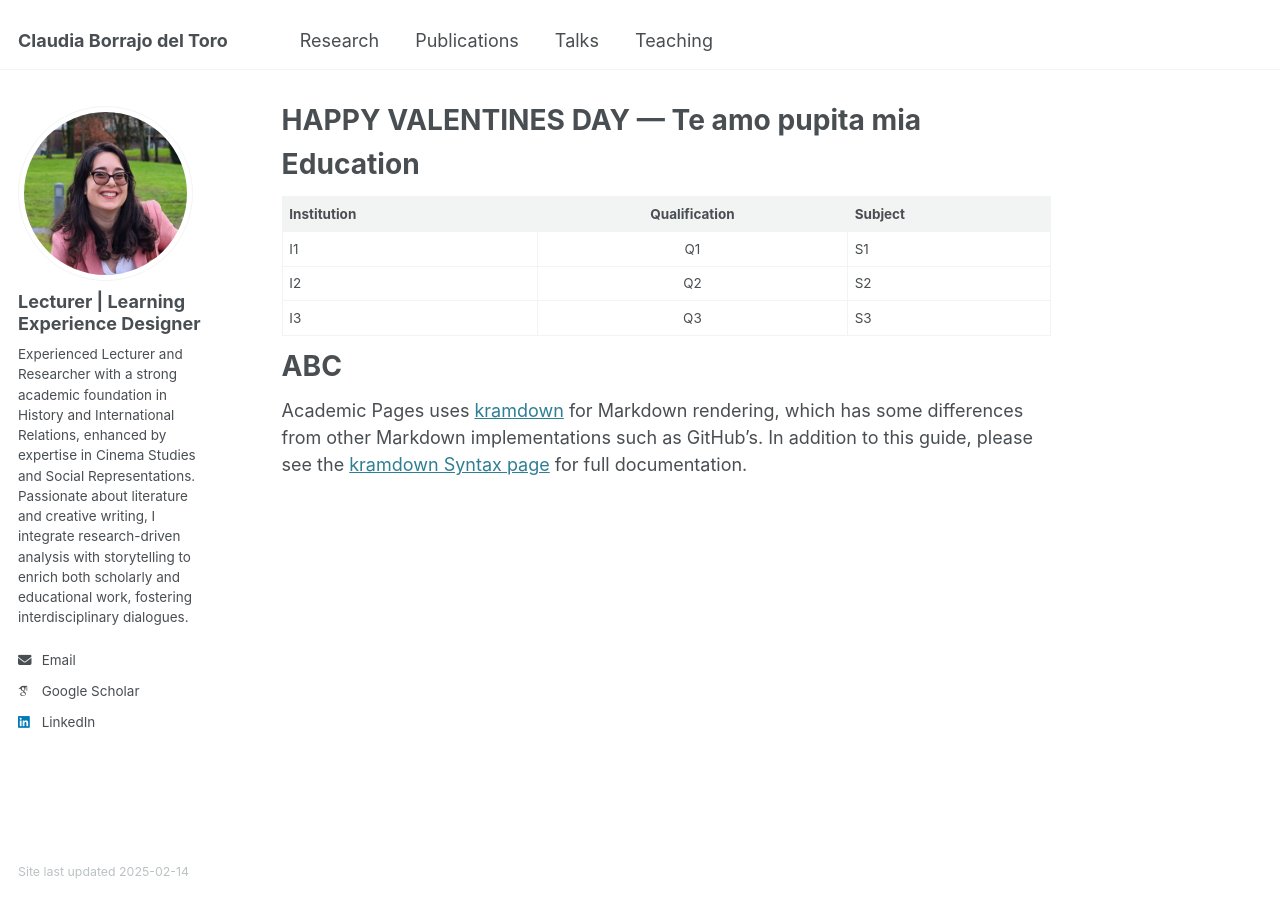
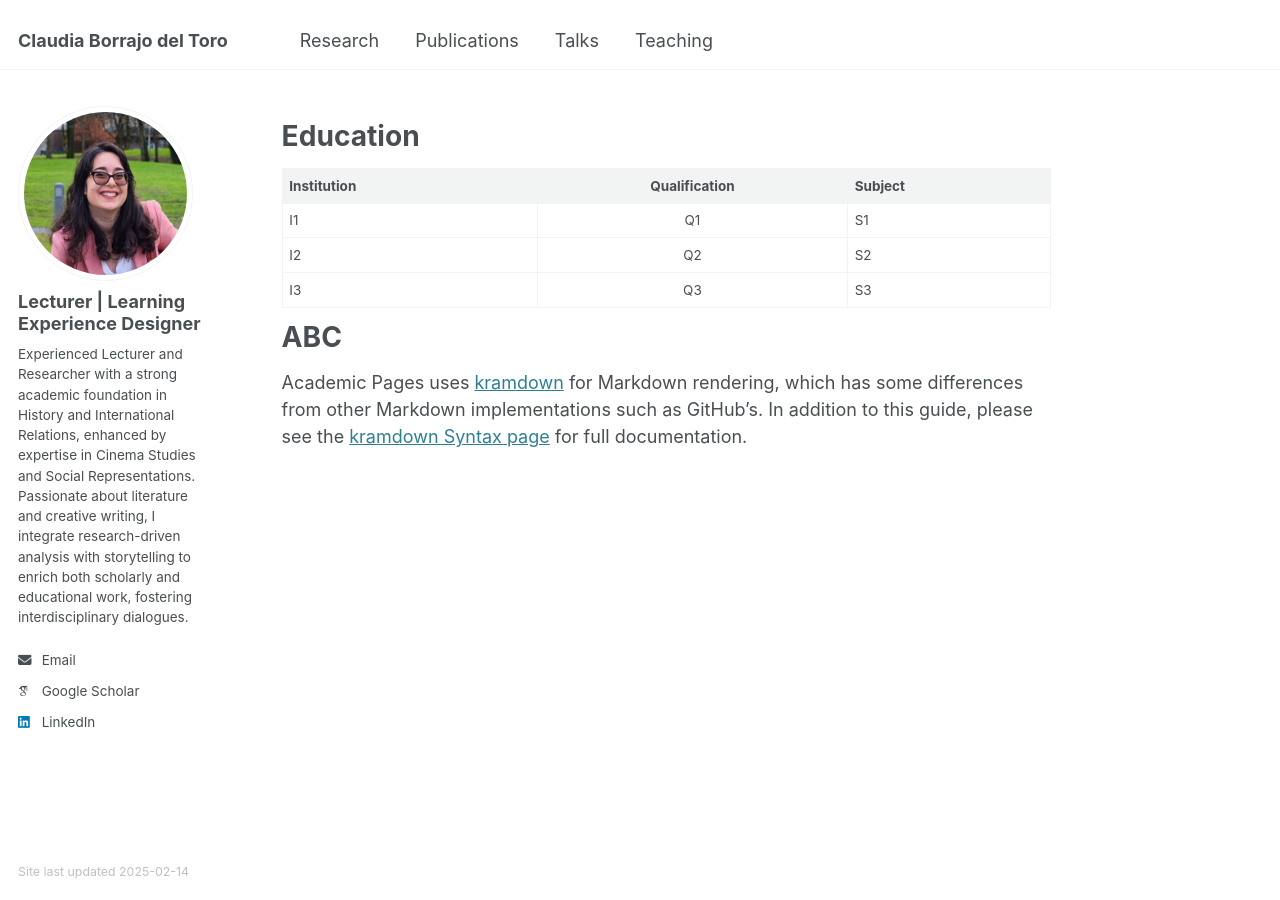
Before and after one commit to claudiabt/claudiabt.github.io, a Jekyll site: the page built from _pages/about.md, in a window 1280 px wide. Built offline with Jekyll 4.4.1, drawn with Linux system fonts in a browser that asks for light colours; some web fonts are replaced.

Commit message:
Update about.md

```diff
--- a/_pages/about.md
+++ b/_pages/about.md
@@ -1,6 +1,6 @@
 ---
 permalink: /
-title: "HAPPY VALENTINES DAY --- Te amo pupita mia"
+title: ""
 author_profile: true
 redirect_from:
   - /about/
```
